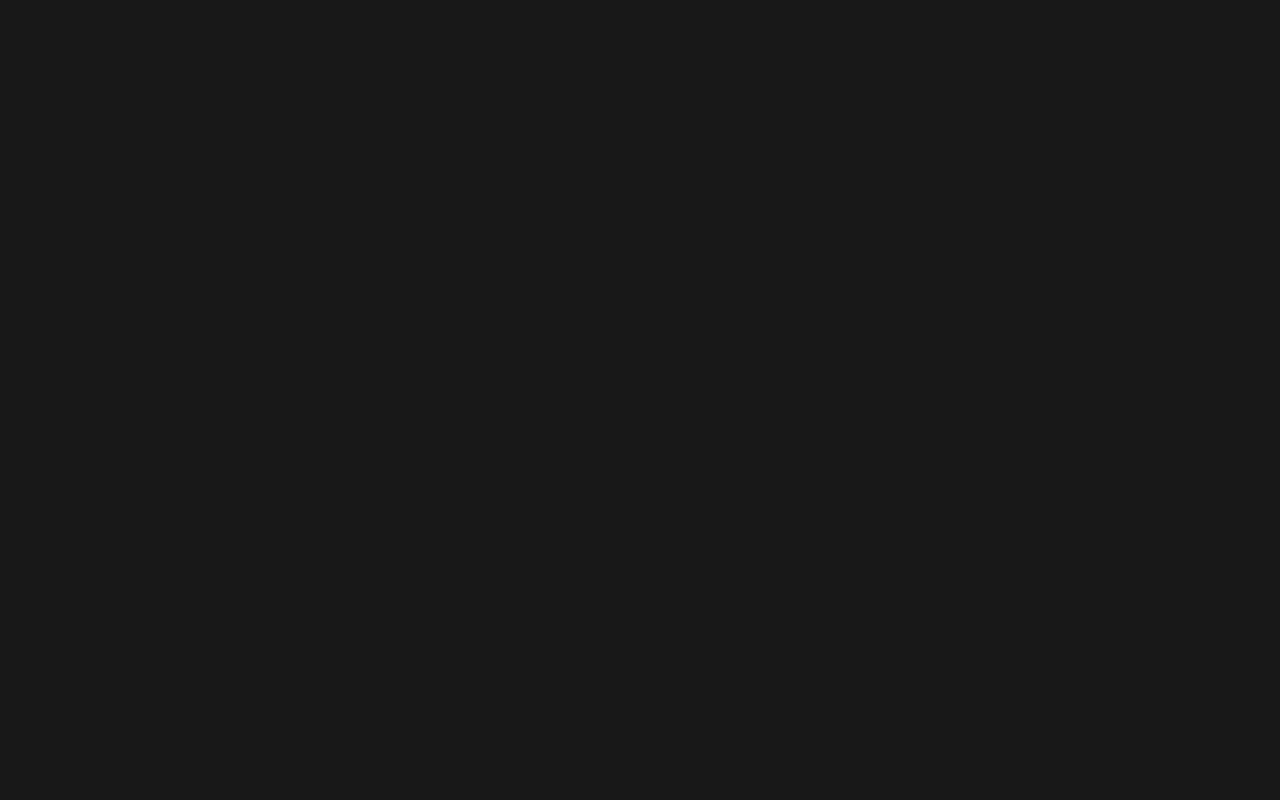
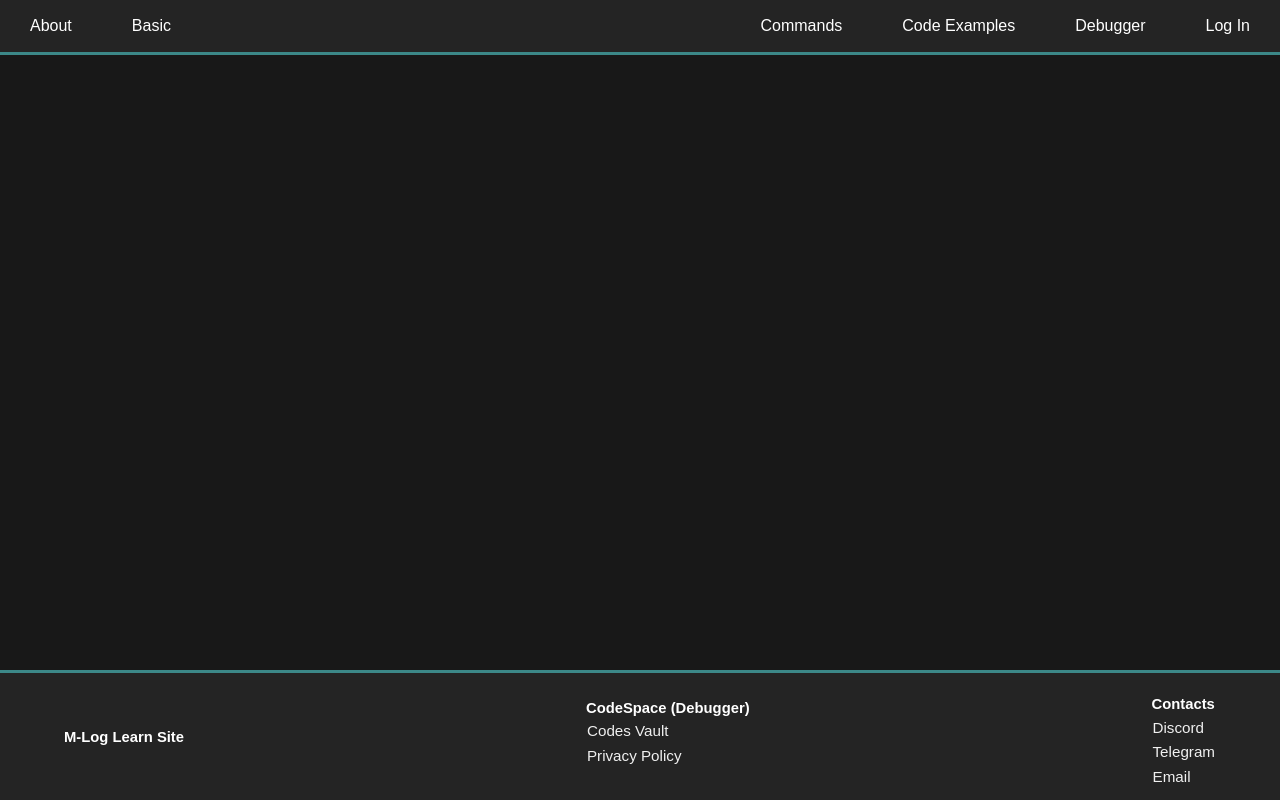
Before and after one commit to TyT-xexebe/mlog-learn-vue, a Vue app: page /#/about in a window 1280 px wide. Before the commit this address had no page. Built offline with nearby package versions, Linux system fonts and the light colour scheme.

Commit message:
fixed router

```diff
--- a/src/App.vue
+++ b/src/App.vue
@@ -1,8 +1,17 @@
 <template>
   <router-view></router-view>
+  <nav-bar></nav-bar>
+  <footer-bar></footer-bar>
 </template>
 <script>
-
+import navBar from '@/components/nav-bar.vue'
+import footerBar from '@/components/footer.vue'
+export default {
+  components: {
+    'nav-bar': navBar,
+    'footer-bar': footerBar,
+  }
+}
 </script>
 <style lang="scss">
   // default styles reset
--- a/src/components/nav-bar.vue
+++ b/src/components/nav-bar.vue
@@ -1,16 +1,16 @@
 <template>
   <div class="nav-bar" ref="nav">
     <div class="left">
-      <my-button to="/about" :class="{ active: $route.path === '/about' }">About</my-button>
-      <my-button to="/basic" :class="{ active: $route.path === '/basic' }">Basic</my-button>
+      <my-button @click="$router.push('/about')" :class="{ active: $route.path === '/about' }">About</my-button>
+      <my-button @click="$router.push('/basic')" :class="{ active: $route.path === '/basic' }">Basic</my-button>
     </div>
 
 
       <div class="right" ref="navRight">
-        <my-button to="/commands" :class="{ active: $route.path === '/commands' }">Commands</my-button>
-        <my-button to="/examples" :class="{ active: $route.path === '/examples' }">Code Examples</my-button>
-        <my-button to="/debugger" :class="{ active: $route.path === '/debugger' }">Debugger</my-button>
-        <my-button to="/login" :class="{ active: $route.path === '/login' }">Log In</my-button>
+        <my-button @click="$router.push('/commands')" :class="{ active: $route.path === '/commands' }">Commands</my-button>
+        <my-button @click="$router.push('/examples')" :class="{ active: $route.path === '/examples' }">Code Examples</my-button>
+        <my-button @click="$router.push('/debugger')" :class="{ active: $route.path === '/debugger' }">Debugger</my-button>
+        <my-button @click="$router.push('/login')" :class="{ active: $route.path === '/login' }">Log In</my-button>
       </div>
 
     <div class="menu-btn-container" @click="openFullNav">
```
